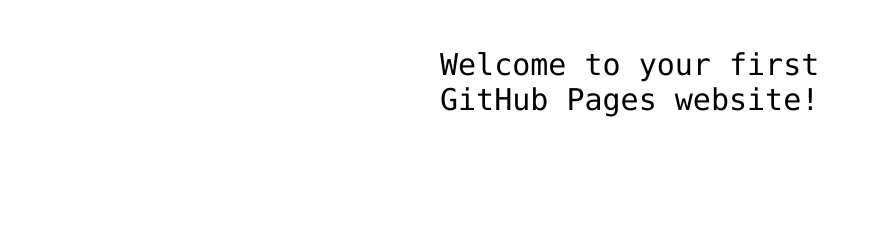
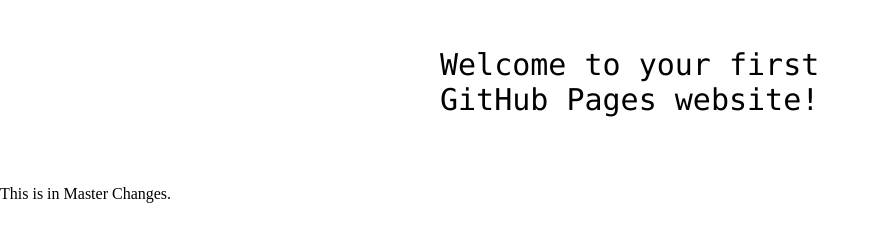
Before and after one commit to spkg-git/hello-world, a plain HTML site: page index.html in a window 1280 px wide. Shown: the part 341-582 px from the top of the page, without its empty margins (0-895 px from the left). Drawn offline with Linux system fonts and the light colour scheme.

Commit message:
Update index.html
in Master Changes.

```diff
--- a/index.html
+++ b/index.html
@@ -13,6 +13,7 @@
 
 <!-- Change this code here by copy and pasting your template on line 15 -->
 <p>Welcome to your first GitHub Pages website!</p>
-
+</br>
+  This is in Master Changes.
 </body>
 </html>
```
